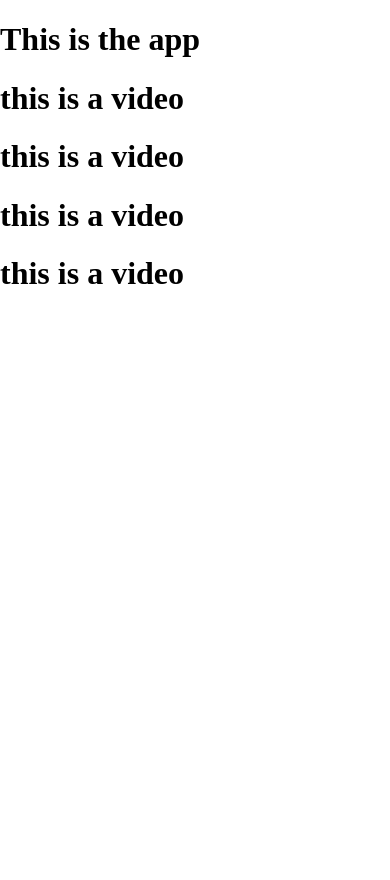
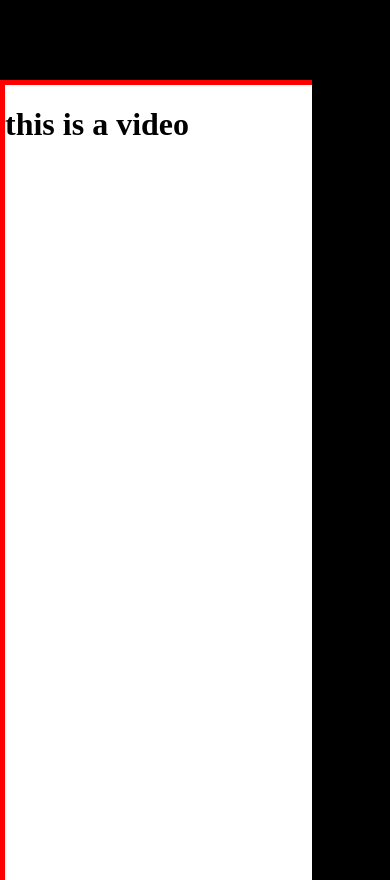
Before and after one commit to dwang0816/toktik, a React Native app: screen / in a window 390 px wide. Before the commit the page ends 844 px from the top, so only its background shows below. Built offline with nearby package versions, Linux system fonts and the light colour scheme.

Commit message:
set up template for videos

```diff
--- a/App.css
+++ b/App.css
@@ -0,0 +1,20 @@
+html {
+  scroll-snap-type: y mandatory;
+}
+
+.app {
+  background-color: black;
+}
+
+.app_videos {
+  position: relative;
+  height: 800px;
+  overflow: scroll;
+  width: 80%;
+  max-width: 500px;
+  scroll-snap-type: y mandatory;
+}
+
+.app_videos::-webkit-scrollbar{
+  display: none;
+}
--- a/App.js
+++ b/App.js
@@ -1,5 +1,6 @@
 import React from 'react';
-import Video from './Video'
+import Video from './Video';
+import "./App.css";
 
 export default function App() {
   return (
--- a/Video.css
+++ b/Video.css
@@ -0,0 +1,8 @@
+.video {
+  border: 1px solid black;
+  width: 100%;
+  height: 100%;
+  scroll-snap-align: start;
+  background-color: white;
+  border: 5px solid red;
+}
--- a/Video.js
+++ b/Video.js
@@ -1,9 +1,11 @@
 import React from 'react'
+import "./Video.css"
 
 function Video() {
   return (
     <div className="video">
       <h1>this is a video</h1>
+      {/* <VideoSideBar/> */}
     </div>
   )
 }
```
